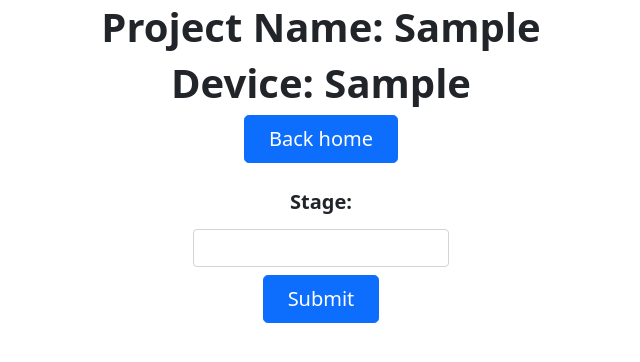
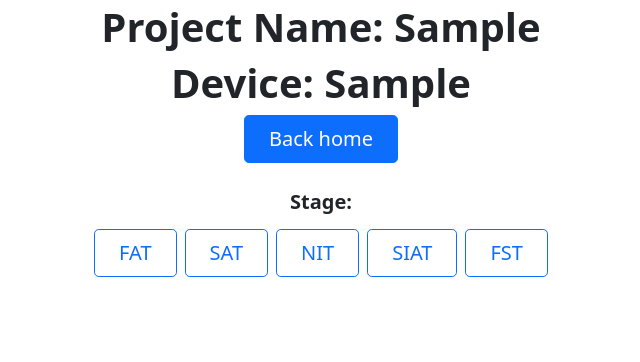
Before and after one commit to Axtom-T/web-form-test, a Flask app: template templates/stage.html in a window 1280 px wide. Shown: the part 273-635 px from the top of the page, without its empty margins (319-959 px from the left). Run offline with Flask 3, Linux system fonts and the light colour scheme; the template is opened without the code that fills it: most values are stand-ins (such as "Sample title", 1, 10 or a date in 2020); some libraries are stand-ins or nearby versions.

Commit message:
Add files via upload

```diff
--- a/templates/stage.html
+++ b/templates/stage.html
@@ -14,15 +14,17 @@
             <h1 class="display-6 fw-bold">Device: {{template_device}}</h1>
             <a href="{{ url_for('index') }}" class="btn btn-primary btn-lg px-4 gap-3">Back home</a>
           </div>
-          <form method="post" action="{{url_for('index')}}">
+          <form method="post">
             <div class="col-md-6 mx-auto text-center">
-                <label for="device" class="form-label fw-bold fs-5">Stage:</label>
+                <label for="form_function" class="form-label fw-bold fs-5">Stage:</label>
                 <div class="d-grid gap-2 d-sm-flex justify-content-sm-center align-items-center my-1">
-                    <input type="text" class="form-control" id="device" name="device" style="max-width: 256px;">
+                  <button type="submit" formaction="{{ url_for('CCTV_SIAT') }}" class="btn btn-outline-primary btn-lg px-4 gap-3">FAT</button>
+                  <button type="submit" formaction="{{ url_for('CCTV_SIAT') }}" class="btn btn-outline-primary btn-lg px-4 gap-3">SAT</button>
+                  <button type="submit" formaction="{{ url_for('CCTV_SIAT') }}" class="btn btn-outline-primary btn-lg px-4 gap-3">NIT</button>
+                  <button type="submit" formaction="{{ url_for('CCTV_SIAT') }}" class="btn btn-outline-primary btn-lg px-4 gap-3">SIAT</button>
+                  <button type="submit" formaction="{{ url_for('CCTV_SIAT') }}" class="btn btn-outline-primary btn-lg px-4 gap-3">FST</button>
                   </div>
-                <div class="d-grid gap-2 d-sm-flex justify-content-sm-center my-2">
-                  <button type="submit" class="btn btn-primary btn-lg px-4 gap-3">Submit</button>
-                </div>
+                  <input type="hidden" id="form_function" name="form_function" value="">
             </div>
         </form>
      </main>
```
